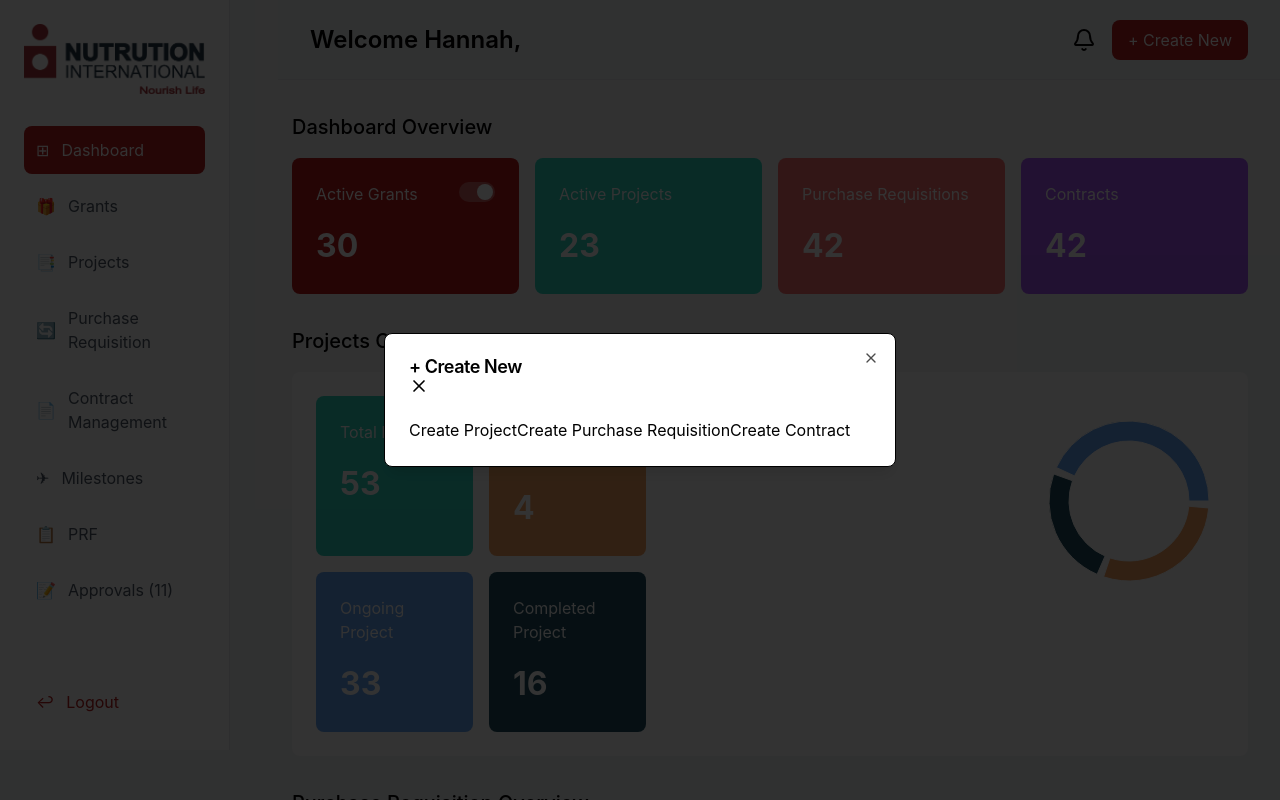
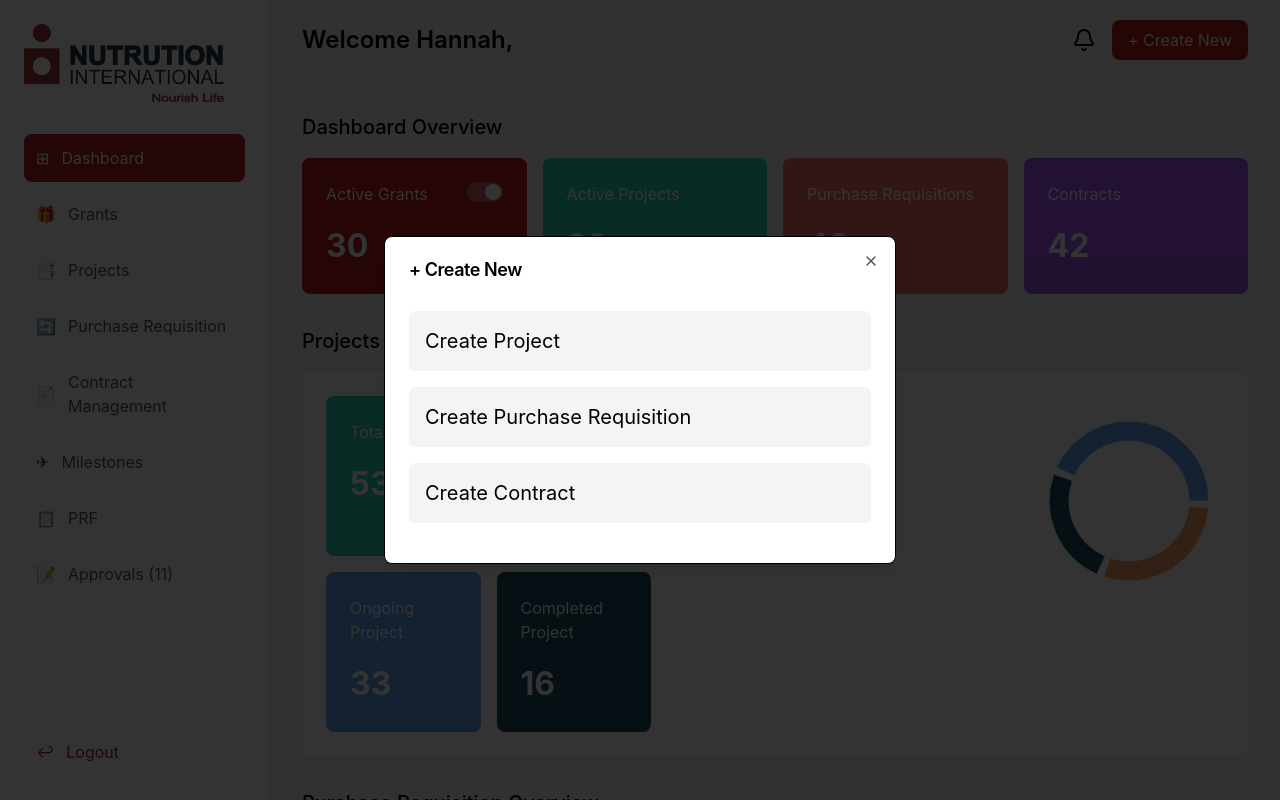
Before and after one commit to FrancisCalizo/nutrition-international, a React (Vite) app: page / in a window 1280 px wide. Both pictures are taken after a click on the button "+ Create New". Built offline with nearby package versions, Linux system fonts and the light colour scheme.

Commit message:
feat: Add dialog styling, sidebar fixes

```diff
--- a/src/App.jsx
+++ b/src/App.jsx
@@ -54,28 +54,26 @@ const CreateNewModal = ({ isOpen, onClose }) => {
     <Dialog open={isOpen} onOpenChange={onClose}>
       <DialogContent className="bg-white">
         <DialogHeader>
-          <div className="modal-header">
+          <div className="mb-4">
             <DialogTitle className="modal-title">+ Create New</DialogTitle>
-            <button onClick={onClose} className="close-button">
-              <X size={20} />
-            </button>
           </div>
         </DialogHeader>
-        <div className="modal-options">
+
+        <div className="flex flex-col">
           <button
-            className="modal-option"
+            className="bg-gray-100 p-4 text-left rounded-md mb-4 text-xl"
             onClick={() => console.log("Create Project")}
           >
             Create Project
           </button>
           <button
-            className="modal-option"
+            className="bg-gray-100 p-4 text-left rounded-md mb-4 text-xl"
             onClick={() => console.log("Create Purchase Requisition")}
           >
             Create Purchase Requisition
           </button>
           <button
-            className="modal-option"
+            className="bg-gray-100 p-4 text-left rounded-md mb-4 text-xl"
             onClick={() => console.log("Create Contract")}
           >
             Create Contract
--- a/src/assets/styles/index.js
+++ b/src/assets/styles/index.js
@@ -5,13 +5,13 @@ export const styles = {
     backgroundColor: "#f3f4f6",
   },
   sidebar: {
-    width: "230px",
+    width: "270px",
     backgroundColor: "white",
     padding: "1.5rem",
     display: "flex",
     flexDirection: "column",
     position: "fixed",
-    height: "calc(100vh - 50px)",
+    height: "calc(100vh)",
     left: 0,
     top: 0,
     borderRight: "1px solid #e5e7eb",
@@ -53,7 +53,7 @@ export const styles = {
   fixedHeader: {
     position: "fixed",
     top: 0,
-    left: "278px",
+    left: "270px",
     right: 0,
     height: "80px",
     backgroundColor: "#f3f4f6",
@@ -66,7 +66,7 @@ export const styles = {
   },
   main: {
     flex: 1,
-    marginLeft: "260px",
+    marginLeft: "270px",
     marginTop: "80px",
     padding: "2rem",
     overflowY: "auto",
```
